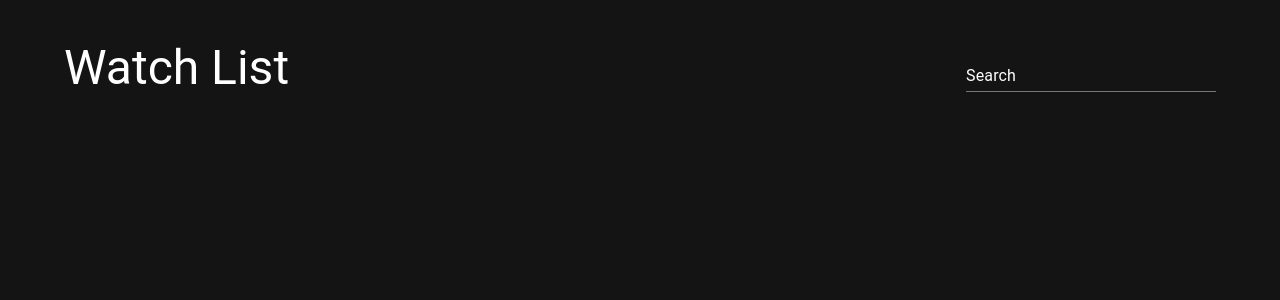
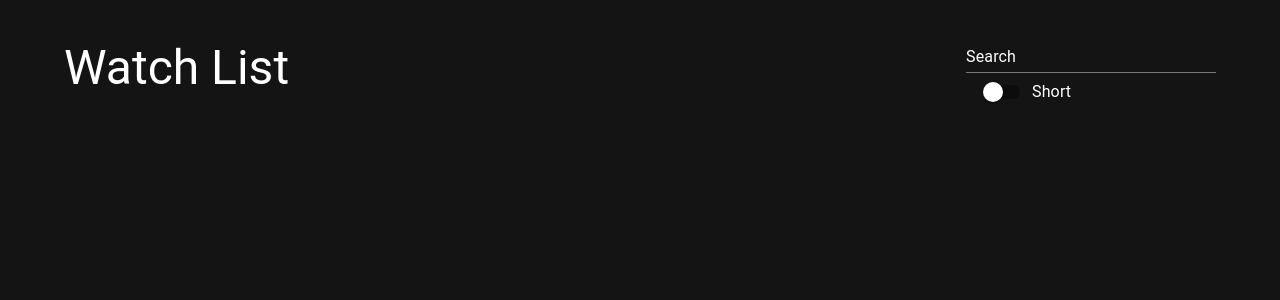
Before and after one commit to hernandez-jordan/ombd-cinema, a React (Create React App) app: page / in a window 1280 px wide. Shown: the top 300 px of the page. Built offline with nearby package versions, Linux system fonts and the light colour scheme.

Commit message:
add function for plot

```diff
--- a/src/components/movies/SearchBar.tsx
+++ b/src/components/movies/SearchBar.tsx
@@ -1,4 +1,11 @@
-import { Box, FormControl, TextField } from "@mui/material";
+import {
+  Box,
+  FormControl,
+  FormControlLabel,
+  Switch,
+  TextField,
+  Tooltip,
+} from "@mui/material";
 import { useCallback, useContext, useEffect, useState } from "react";
 import getMovies from "../../service/getMovies";
 import {
@@ -11,6 +18,14 @@ import {
 } from "../../store";
 
 const style = {
+  formControl: {
+    width: { xs: "100%", sm: 250 },
+  },
+  form: {
+    display: "flex",
+    alignItems: "baseline",
+    justifyContent: "space-around",
+  },
   textfield: {
     color: "white",
     width: { xs: "100%", sm: 250 },
@@ -35,13 +50,14 @@ export default function SearchBar() {
   const state = useContext(StateContext);
   const dispatch = useContext(DispatchContext) as UserDispatch;
   const { movieName } = state as StateSearch;
+  const [plot, setPlot] = useState(false);
 
   async function handleSubmit(e: React.FormEvent) {
     console.log("movie name =", movieName);
     e.preventDefault();
     dispatch({ type: UserActionType.SEARCH });
     try {
-      await getMovies({ movieName }, dispatch);
+      await getMovies({ movieName, dispatch, plot });
       dispatch({ type: UserActionType.SUCCESS });
     } catch (err) {
       console.log(err);
@@ -49,10 +65,18 @@ export default function SearchBar() {
     }
   }
 
+  function checkPlot() {
+    setPlot(!plot);
+  }
+
+  useEffect(() => {
+    console.log(plot);
+  }, [plot]);
+
   return (
     <Box>
-      <FormControl sx={{ width: { sx: "100%", sm: 250 } }}>
-        <form onSubmit={handleSubmit}>
+      <FormControl sx={style.formControl}>
+        <form onSubmit={handleSubmit} className="form">
           <TextField
             type="text"
             label="Search"
@@ -68,6 +92,13 @@ export default function SearchBar() {
               })
             }
           />
+          <Tooltip title="Plot" arrow>
+            <FormControlLabel
+              sx={{ ml: 1 }}
+              control={<Switch onChange={checkPlot} />}
+              label={plot ? "Full" : "Short"}
+            />
+          </Tooltip>
         </form>
       </FormControl>
     </Box>
```
